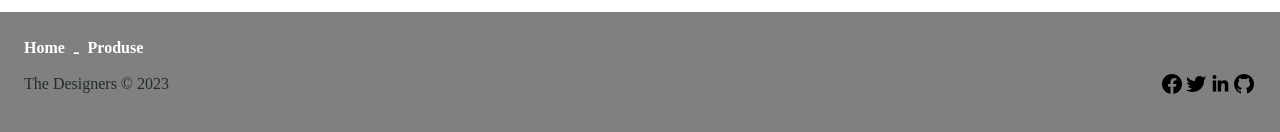
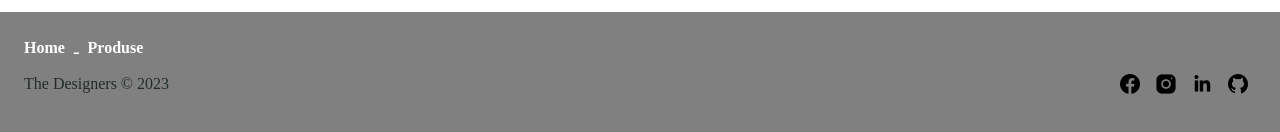
Before and after one commit to brangabianca/shop_project, a React (Vite) app: page /home in a window 1280 px wide. Shown: the part 1153-1285 px from the top of the page. Built offline with nearby package versions, Linux system fonts and the light colour scheme; no server answers; a web font is replaced by a local one.

Commit message:
footer buttons functionality

```diff
--- a/src/components/Footer.jsx
+++ b/src/components/Footer.jsx
@@ -7,7 +7,7 @@ function Footer() {
 		<div className='footer_container '>
 			<div className='footer_left mt-4 ms-4'>
 				<div className='footer_left_links'>
-					<Link className='me-2' to='/home'>
+					<Link className='test me-2' to='/home'>
 						Home
 					</Link>
 					<p className='me-2'>-</p>
@@ -18,13 +18,26 @@ function Footer() {
 				</div>
 			</div>
 			<div className='footer_right me-4'>
-				<img id='fb_logo' src='fb.png' alt='logo_fb' />
-
-				<img id='twitter_logo' src='twitter.png' alt='logo_twitter' />
-
-				<img id='linkedin_logo' src='in.png' alt='logo_linkedin' />
-
-				<img id='git_logo' src='git.png' alt='logo_git' />
+				<a href='https://www.facebook.com/bianca.branga'>
+					<button className='fotter_buttons'>
+						<img id='fb_logo' src='fb.png' alt='logo_fb' />
+					</button>
+				</a>
+				<a href='https://www.instagram.com/brangabianca/?igshid=YmMyMTA2M2Y%3D'>
+					<button className='fotter_buttons'>
+						<img id='instagram_logo' src='instagram.png' alt='logo_instagram' />
+					</button>
+				</a>
+				<a href='https://www.linkedin.com/in/bianca-branga-348411127'>
+					<button className='fotter_buttons'>
+						<img id='linkedin_logo' src='in.png' alt='logo_linkedin' />
+					</button>
+				</a>
+				<a href='https://github.com/brangabianca/shop_project.git'>
+					<button id='git_button' className='fotter_buttons'>
+						<img id='git_logo' src='git.png' alt='logo_git' />
+					</button>
+				</a>
 			</div>
 		</div>
 	);
--- a/src/components/Footer.style.css
+++ b/src/components/Footer.style.css
@@ -45,3 +45,8 @@
     align-items: center;
 
 }
+
+.fotter_buttons{
+    background-color: gray;
+    border: none;
+}
--- a/src/components/Navigation.style.css
+++ b/src/components/Navigation.style.css
@@ -13,8 +13,11 @@
     padding-right: 20%;
 }
 .navbar_middle{
-    position: relative;
+    align-self: flex-start;
+    /* position: relative; */
 }
+
+
 }
 
 .navbar_container{
--- a/src/components/ProdusePopulare.jsx
+++ b/src/components/ProdusePopulare.jsx
@@ -19,7 +19,7 @@ function ProdusePopulare() {
 				<Row className='row_container' xs='4'>
 					{produsePopulare.map((produs, index) => {
 						return (
-							<div className=' trending_container'>
+							<div className=' trending_container' key={"trending_" + index}>
 								<Col className='card_container mt-4'>
 									<Card className='trending_card'>
 										<img alt='sample' src={produs.image} />
```
Also changed, not shown: instagram.png (added), src/pages/Cv.style.css (line endings or trailing spaces).
